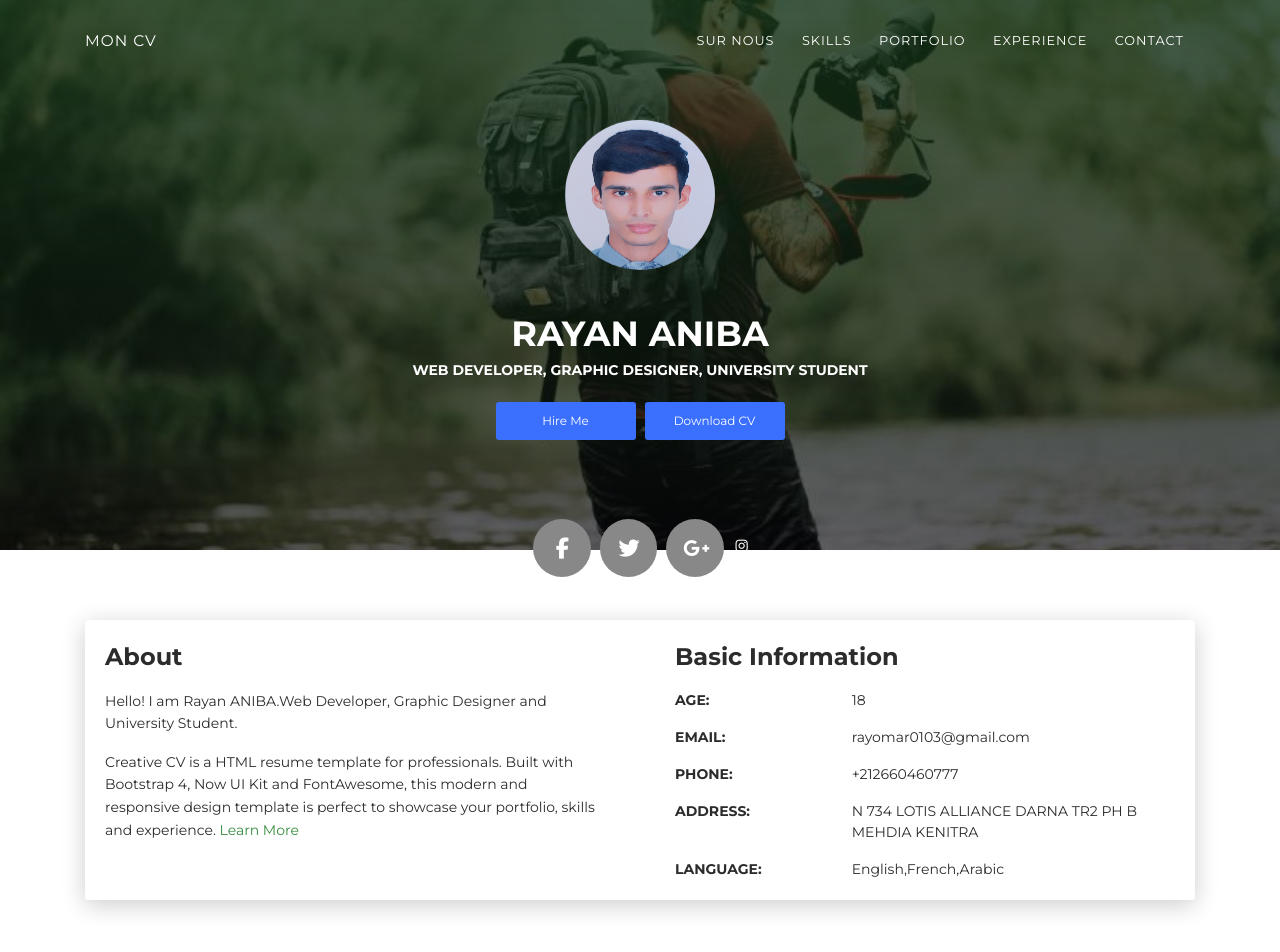
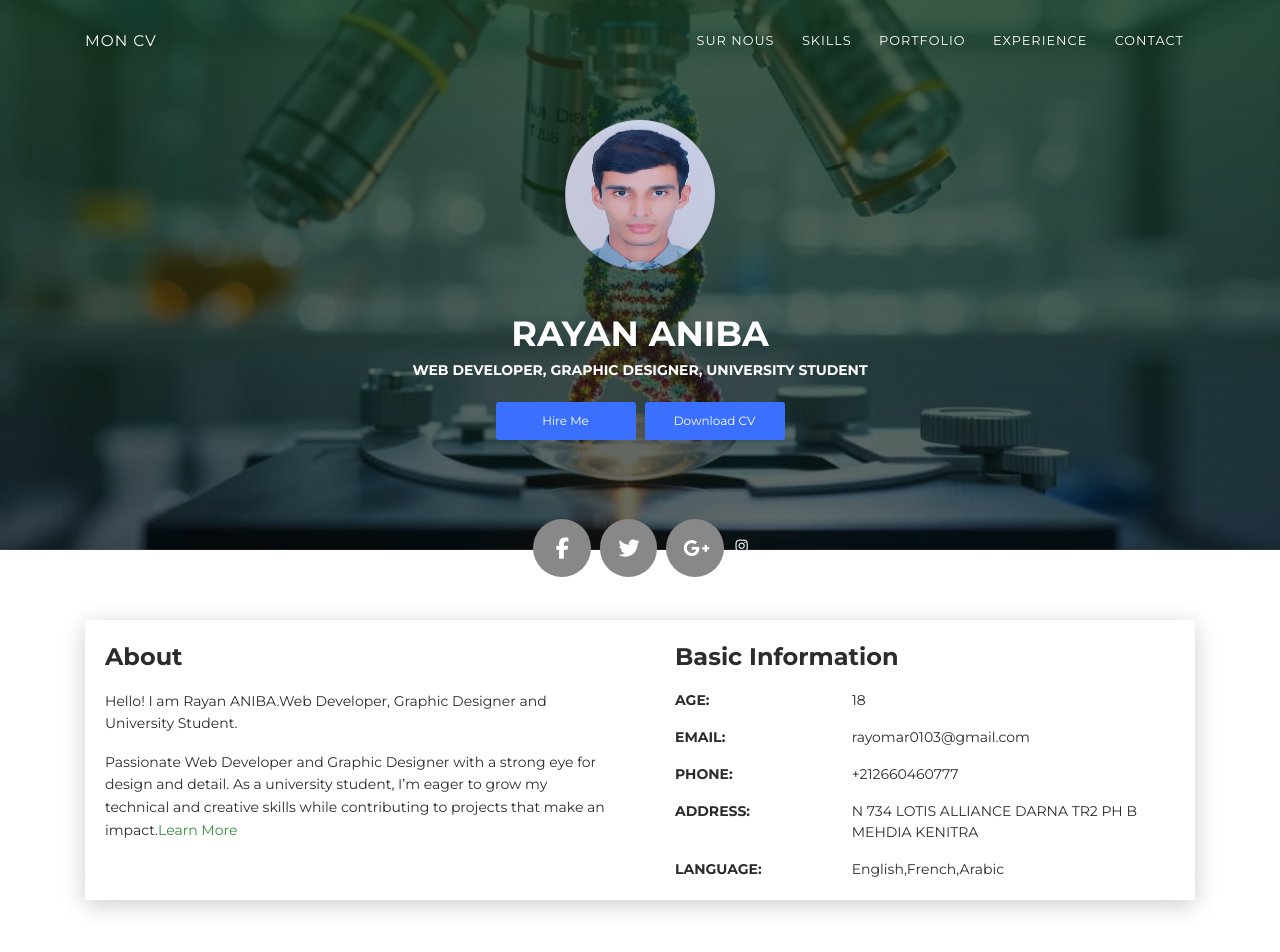
Before and after one commit to Rayano07/Off_Cv, a plain HTML site: page index.html in a window 1280 px wide. Shown: the top 952 px of the page. Drawn offline with Linux system fonts and the light colour scheme.

Commit message:
Add files via upload

```diff
--- a/index.html
+++ b/index.html
@@ -45,7 +45,7 @@
 <div class="profile-page">
   <div class="wrapper">
     <div class="page-header page-header-small" filter-color="green">
-      <div class="page-header-image" data-parallax="true" style="background-image: url('images/lola.jpg') "></div>
+      <div class="page-header-image" data-parallax="true" style="background-image: url('images/lola.webp') "></div>
       <div class="container">
         <div class="content-center">
           <div class="cc-profile-image"><a href="#"><img src="images/KOKE.jpg " alt="Image"/></a></div>
@@ -72,7 +72,7 @@
           <div class="card-body">
             <div class="h4 mt-0 title">About</div>
             <p>Hello! I am Rayan ANIBA.Web Developer, Graphic Designer and University Student.</p>
-            <p>Creative CV is a HTML resume template for professionals. Built with Bootstrap 4, Now UI Kit and FontAwesome, this modern and responsive design template is perfect to showcase your portfolio, skills and experience. <a href="#" target="_blank">Learn More</a></p>
+            <p>Passionate Web Developer and Graphic Designer with a strong eye for design and detail. As a university student, I’m eager to grow my technical and creative skills while contributing to projects that make an impact.<a href="#" target="_blank">Learn More</a></p>
           </div>
         </div>
         <div class="col-lg-6 col-md-12">
```
Also changed, not shown: images/lola.webp (added), images/old.jpg (added).
